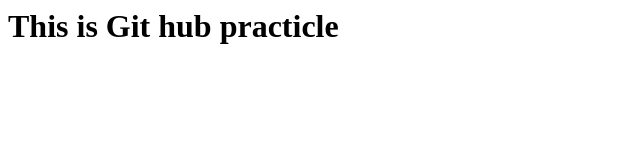
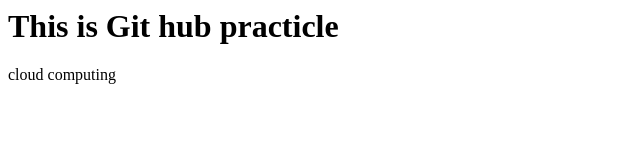
Before and after one commit to Nitin046sharma/Nitin, a plain HTML site: page index.html in a window 1280 px wide. Shown: the full height of the page, 0-640 px from the left. Drawn offline with Linux system fonts and the light colour scheme.

Commit message:
Update index.html

```diff
--- a/index.html
+++ b/index.html
@@ -3,5 +3,6 @@
 </head>
 <body>
 <h1> This is Git hub practicle </h1>
+<p>cloud computing</p>
 </body>
 </html>
```
